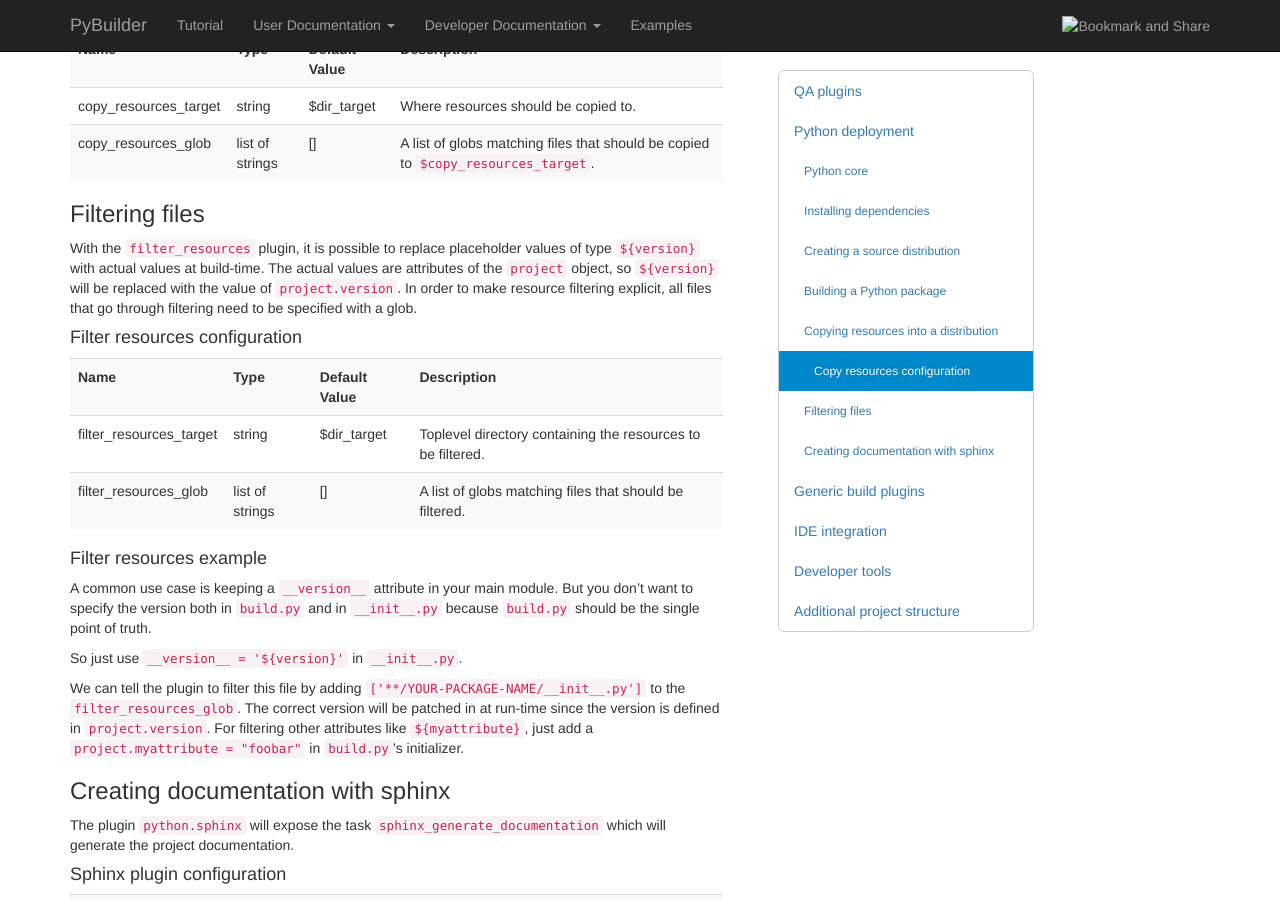
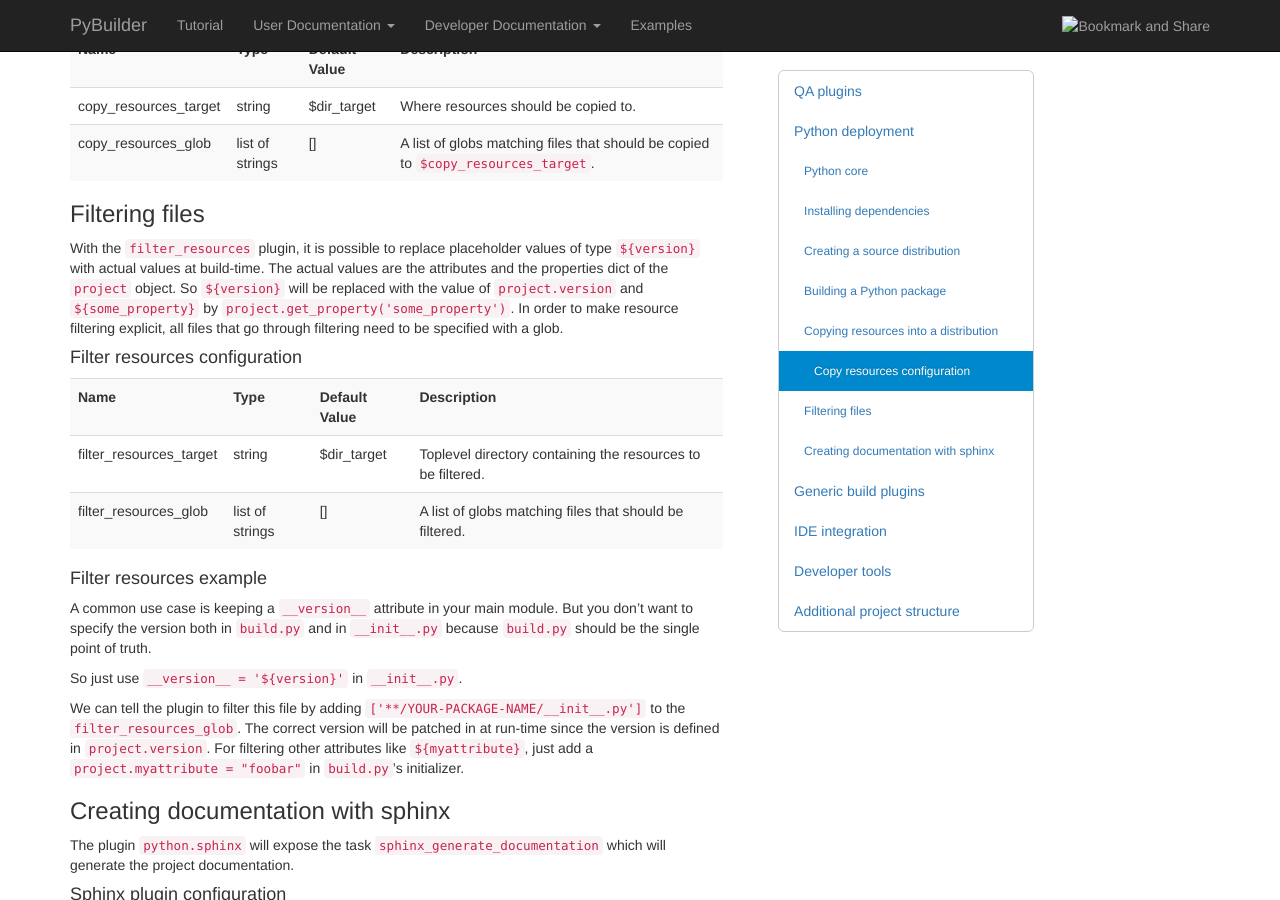
Before and after one commit to pybuilder/pybuilder.github.io, a Jekyll site: the page built from documentation/plugins.md, in a window 1280 px wide and 900 px high, scrolled down 11526 px. Built offline with Jekyll 4.4.1, drawn with Linux system fonts in a browser that asks for light colours; nearby versions of some CDN libraries.

Commit message:
Filtering resources plugin uses project attributes and properties

```diff
--- a/documentation/plugins.md
+++ b/documentation/plugins.md
@@ -921,7 +921,7 @@ The `copy_resources` plugin will do this for you at build-time.
 ### Filtering files
 
 With the `filter_resources` plugin, it is possible to replace placeholder values of type `${version}` with actual values at build-time.
-The actual values are attributes of the `project` object, so `${version}` will be replaced with the value of `project.version`.
+The actual values are the attributes and the properties dict of the `project` object. So `${version}` will be replaced with the value of `project.version` and `${some_property}` by `project.get_property('some_property')`.
 In order to make resource filtering explicit, all files that go through filtering need to be specified with a glob.
 
 #### Filter resources configuration
```
